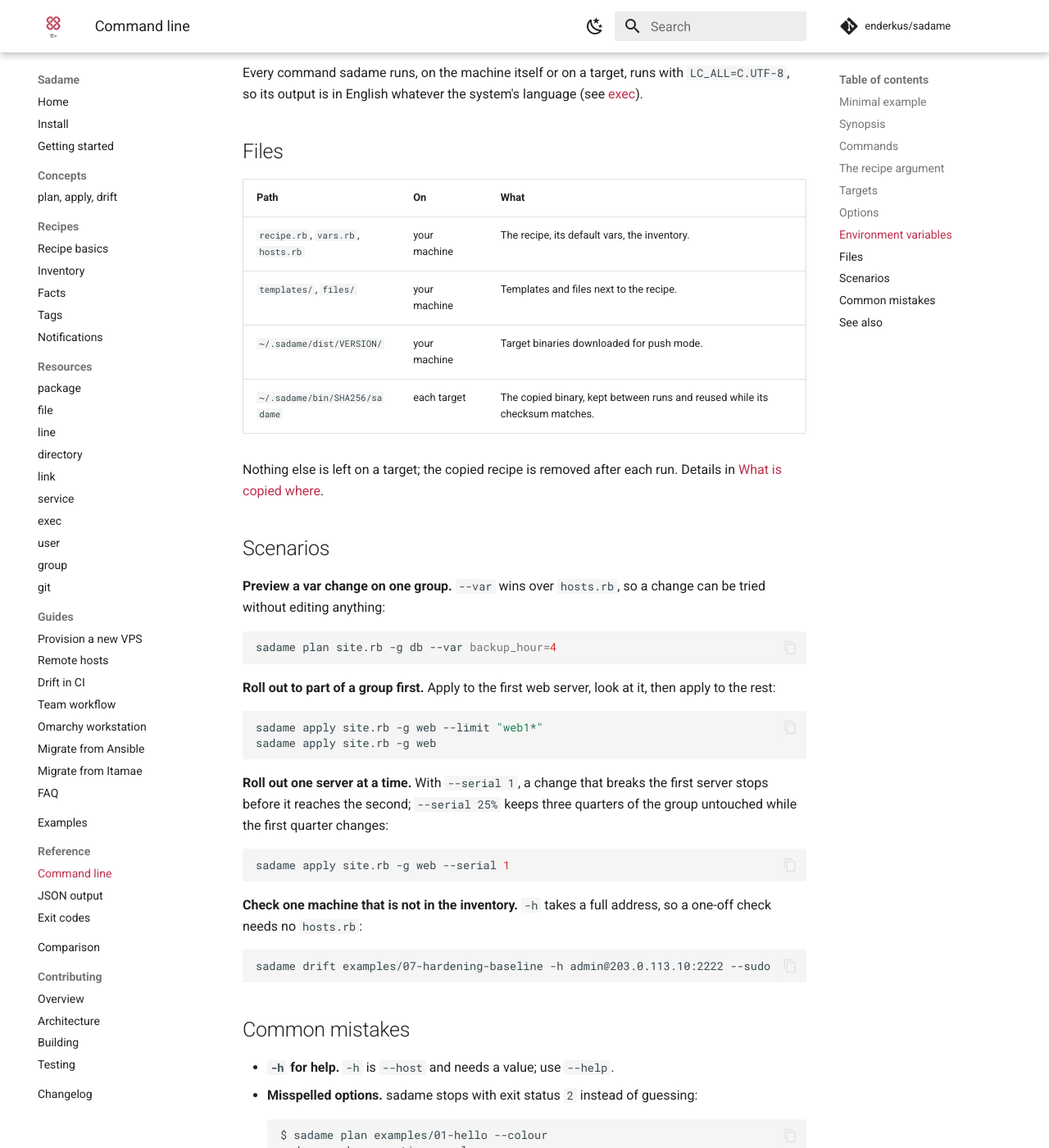
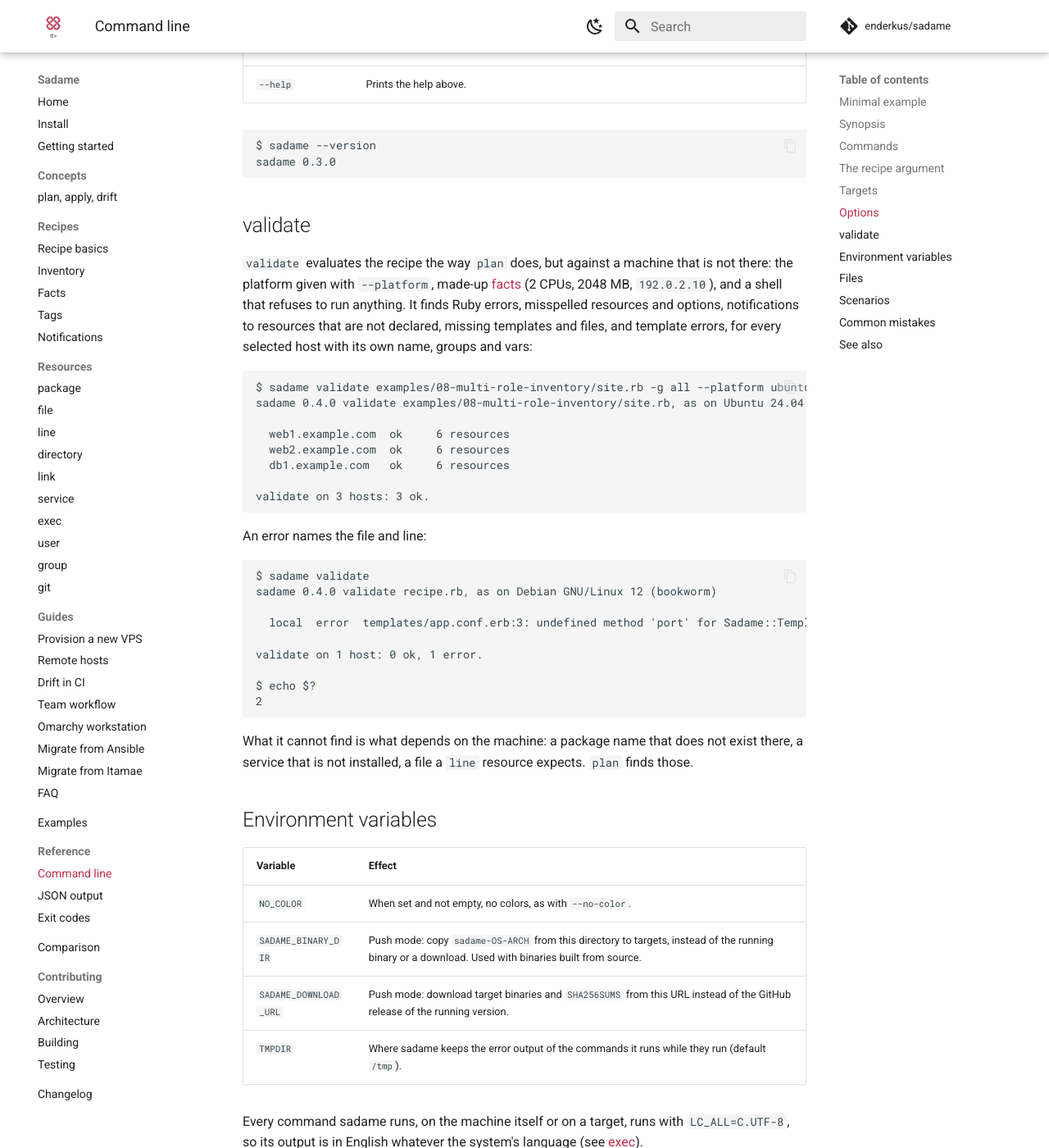
Before and after one commit to amassivus/sadame, an MkDocs documentation site: the page built from docs/reference/cli.md, in a window 1280 px wide and 1400 px high, scrolled down 4303 px. Shown: the whole window at 82% size. Built offline with MkDocs 1.6.1 and Material for MkDocs 9.7.7, drawn with Linux system fonts in a browser that asks for light colours; comment, search, counter and statistics services are not loaded; some of the changed text lies outside the part shown.

Commit message:
docs: document validate in the command line reference and the FAQ

````diff
--- a/docs/reference/cli.md
+++ b/docs/reference/cli.md
@@ -1,8 +1,9 @@
 # Command line
 
-`sadame` has five commands: `plan`, `apply` and `drift` run a recipe,
-`hosts` shows which machines a selection reaches, and `facts` shows what
-recipes see on them. Each takes the same
+`sadame` has eight commands: `plan`, `apply` and `drift` run a recipe,
+`validate` checks one without any machine, `hosts` shows which machines a
+selection reaches and `facts` what recipes see on them, `init` starts a
+project and `report` turns JSON reports into Markdown or JUnit. Each takes the same
 target and output options, so a command line that plans a change also
 applies it after replacing `plan` with `apply`. This page lists every
 command, option, environment variable and file; the
@@ -36,8 +37,11 @@ Options may come before or after the command and the recipe.
 | `plan` | no | Reads the current state of every resource and prints what `apply` would change, as a diff. |
 | `apply` | yes | Changes what differs from the recipe, in order, then runs notifications. |
 | `drift` | no | Same comparison as `plan`; exits `1` when anything differs. For scripts and CI. |
+| `validate` | no | Evaluates the recipe for each selected host, with its vars, against a stand-in machine, and renders the templates: finds what would make `plan` fail, without connecting to anything. Exits `2` when a host's recipe has an error. |
 | `hosts` | no | Prints the selected hosts, their connection options and vars, and where each var came from. Connects to nothing. |
 | `facts` | no | Prints the [facts](../recipes/facts.md) recipes see: of this machine, or with `-h`, `-g` or `--limit`, of each selected host over SSH. Runs no recipe. |
+| `init` | no | Writes `recipe.rb`, `vars.rb`, `hosts.rb` and `templates/motd.erb` into a directory (`.` by default); with `--ci`, also a daily drift check. Writes nothing if one of its files exists. |
+| `report` | no | Reads the `--json` output of `plan`, `apply` or `drift` from a file and prints it as Markdown or JUnit XML; see [Drift in CI](../guides/drift-in-ci.md#reading-the-report). |
 
 `plan`, `apply` and `drift` are explained together in
 [plan, apply, drift](../concepts/plan-apply-drift.md).
@@ -80,6 +84,11 @@ and the recipe there first (see [Remote hosts](../guides/remote-hosts.md)).
 
 | Option | Effect |
 |---|---|
+| `--tags T,...` | `plan`, `apply`, `drift`: only resources with one of these [tags](../recipes/tags.md). |
+| `--skip-tags T,...` | `plan`, `apply`, `drift`: leave out resources with one of these tags. |
+| `--platform NAME` | `validate`: evaluate as on `debian` (the default), `ubuntu`, `rocky`, `alpine` or `arch`. |
+| `--format FORMAT` | `report`: `markdown` (the default) or `junit`. |
+| `--ci SYSTEM` | `init`: also write a daily drift check for `github` (`.github/workflows/sadame-drift.yml`) or `gitlab` (`.gitlab/sadame-drift.yml`), in the current directory. |
 | `--var KEY=VALUE` | Sets `vars[:KEY]`. Repeatable. Wins over every other source of vars. Whole numbers become Integers, `true` and `false` booleans; everything else stays a String. |
 | `--vars-file PATH` | Loads more vars from a Ruby file that returns a Hash. Local runs only. |
 | `--json` | Prints one JSON document instead of text; see [JSON output](json-output.md). |
@@ -93,6 +102,30 @@ and the recipe there first (see [Remote hosts](../guides/remote-hosts.md)).
 ```text
 --8<-- "docs/transcripts/cli-version.txt"
 ```
+
+## validate
+
+`validate` evaluates the recipe the way `plan` does, but against a machine
+that is not there: the platform given with `--platform`, made-up
+[facts](../recipes/facts.md) (2 CPUs, 2048 MB, `192.0.2.10`), and a shell
+that refuses to run anything. It finds Ruby errors, misspelled resources and
+options, notifications to resources that are not declared, missing
+templates and files, and template errors, for every selected host with its
+own name, groups and vars:
+
+```text
+--8<-- "docs/transcripts/validate.txt"
+```
+
+An error names the file and line:
+
+```text
+--8<-- "docs/transcripts/validate-error.txt"
+```
+
+What it cannot find is what depends on the machine: a package name that
+does not exist there, a service that is not installed, a file a `line`
+resource expects. `plan` finds those.
 
 ## Environment variables
 
--- a/docs/reference/json-output.md
+++ b/docs/reference/json-output.md
@@ -27,7 +27,8 @@ load) go to standard error, and standard output stays empty.
 | `command` | string | `"plan"`, `"apply"` or `"drift"`. |
 | `host` | string | The machine the report is about; `"local"` for the machine sadame runs on. |
 | `platform` | object | See [platform](#platform). |
-| `resources` | array | One [resource](#resource) object per declared resource, in recipe order. |
+| `tags`, `skip_tags` | array of strings | The `--tags` and `--skip-tags` of the run; empty without them. |
+| `resources` | array | One [resource](#resource) object per declared resource, in recipe order; with `--tags` or `--skip-tags`, per selected resource. |
 | `notifications` | array | [Notification runs](#notification-run) during `apply`, in the order they ran. Always empty for `plan` and `drift`. |
 | `summary` | object | Number of resources per status; see [statuses](#statuses). Every status of the command is present, including those with `0`. |
 | `drift` | boolean or null | `plan` and `drift`: `true` when at least one resource differs from the recipe. `apply`: `null`. |
@@ -127,6 +128,13 @@ edited by hand:
 --8<-- "docs/transcripts/remote-drift-json.txt"
 ```
 
+## validate
+
+`sadame validate --json` prints `format_version`, `sadame_version`,
+`command` (`"validate"`), `recipe`, `platform`, `exit_status`, and `hosts`:
+one object per host with `name`, `status` (`"ok"` or `"error"`),
+`resources` (how many the recipe declared; `null` on error) and `error`.
+
 ## facts
 
 `sadame facts --json` prints one document per machine. With `-h`, `-g` or
--- /dev/null
+++ b/docs/transcripts/validate-error.txt
@@ -0,0 +1,9 @@
+$ sadame validate
+sadame 0.4.0 validate recipe.rb, as on Debian GNU/Linux 12 (bookworm)
+
+  local  error  templates/app.conf.erb:3: undefined method 'port' for Sadame::Template::Scope
+
+validate on 1 host: 0 ok, 1 error.
+
+$ echo $?
+2
--- /dev/null
+++ b/docs/transcripts/validate.txt
@@ -0,0 +1,8 @@
+$ sadame validate examples/08-multi-role-inventory/site.rb -g all --platform ubuntu
+sadame 0.4.0 validate examples/08-multi-role-inventory/site.rb, as on Ubuntu 24.04 LTS
+
+  web1.example.com  ok     6 resources
+  web2.example.com  ok     6 resources
+  db1.example.com   ok     6 resources
+
+validate on 3 hosts: 3 ok.
````
Also changed, not shown: docs/faq.md (+7 -0 lines), docs/guides/migrate-from-ansible.md (+2 -0 lines).
